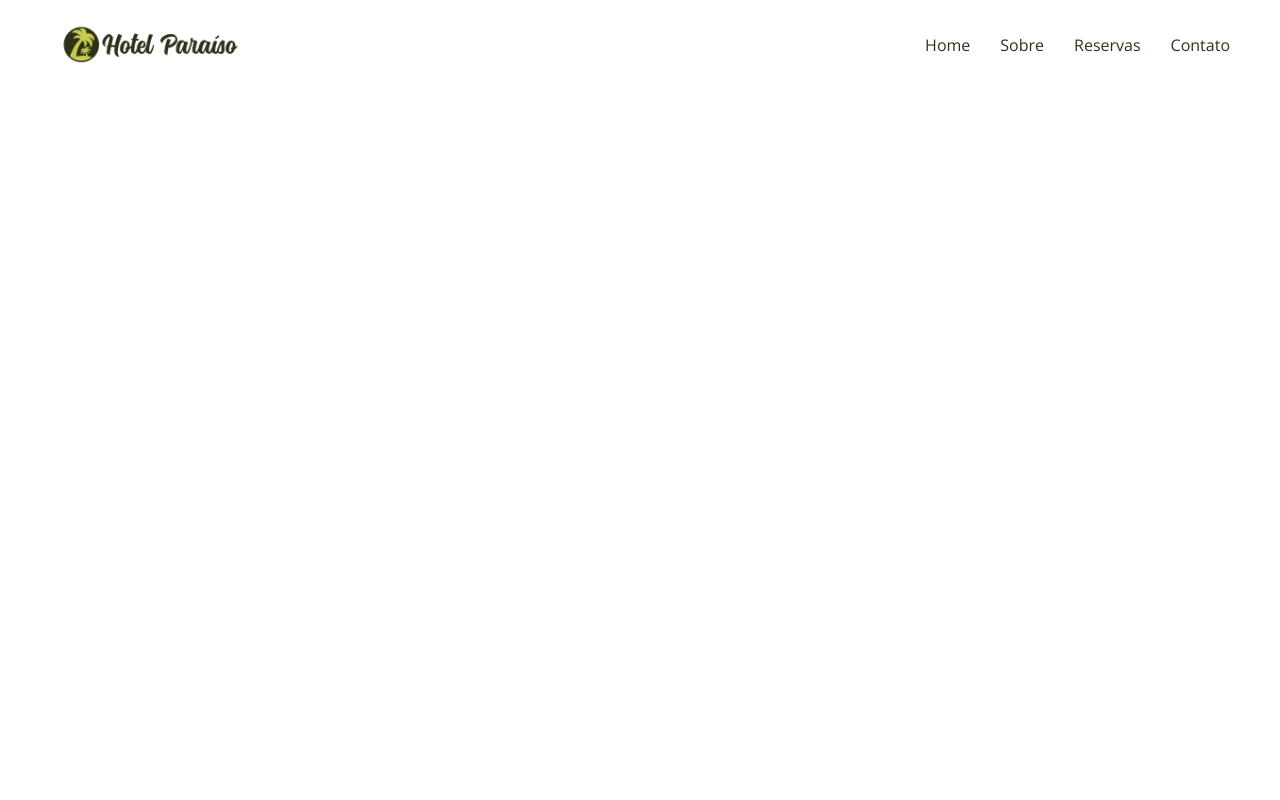
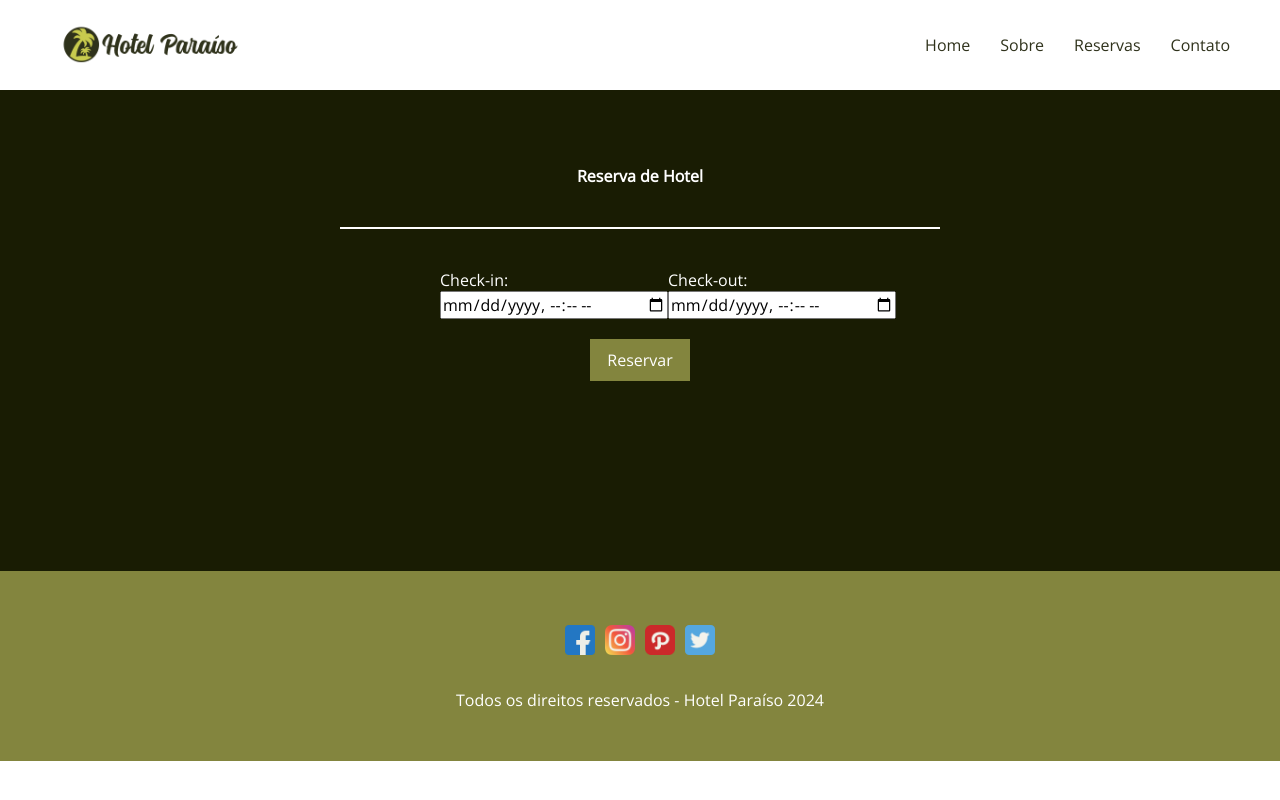
Before and after one commit to JoaoGabriielDev/SiteHotel, a plain HTML site: page reservas.html in a window 1280 px wide. Drawn offline with nearby package versions, Linux system fonts and the light colour scheme.

Commit message:
criação da pagina de checkin e checkout

```diff
--- /dev/null
+++ b/css/contato.css
@@ -0,0 +1,56 @@
+*{margin: 0; padding: 0; font-size: 100%; box-sizing: border-box; font-family: 'Open Sans', sans-serif; }
+
+nav, li{
+    list-style: none;
+}
+
+a{
+    text-decoration: none;
+    cursor: pointer;
+    opacity: 0.9;
+}
+
+a:hover{
+    opacity: 1;
+}
+
+header{
+    width: 100%;
+    position: absolute;
+    top: 0;
+    left: 0;
+    display: flex;
+    justify-content: space-between;
+    align-items: center;
+    padding: 20px 50px;
+    background-color: #fff;
+}
+
+header img{
+    width: 200px;
+}
+
+header nav{
+    display: flex;
+}
+
+header li a{
+    color: #191c03;
+}
+
+header li{
+    margin: 0px 15px;
+}
+
+header li:first-child {
+    margin-left: 0;
+}
+
+header li:last-child{
+    margin-right: 0;
+}
+
+@media (max-width: 700px){
+    header {flex-direction: column;}
+    header img {margin-bottom: 15px;}
+}
--- a/css/reservas.css
+++ b/css/reservas.css
@@ -1,6 +1,6 @@
 *{margin: 0; padding: 0; font-size: 100%; box-sizing: border-box; font-family: 'Open Sans', sans-serif; }
 
-nav, ul{
+nav, ul, li{
     list-style: none;
 }
 
@@ -54,3 +54,94 @@ header li:last-child{
     header {flex-direction: column;}
     header img {margin-bottom: 15px;}
 }
+
+.reservaform {
+    background-color: #191c03;
+    color: #fff;
+    padding: 140px;
+    display: flex;
+    padding-bottom: 190px;
+    flex-direction: column;
+    align-items: center;
+}
+
+.reservaform form {
+    max-width: 400px;
+    margin: 0 auto;
+    display: flex;
+    flex-direction: row;
+    align-items: center;
+}
+
+.reservaform label, input {
+    margin-bottom: 10px;
+
+}
+
+.reservaform label {
+    margin-right: 10px;
+}
+
+.reservaform button {
+    background-color: #83853e;
+    color: white;
+    margin-top: 10px;
+    padding: 10px;
+    border: none;
+    cursor: pointer;
+    width: 100px;
+
+}
+
+.reservaform h1{
+    padding-top: 25px;
+    text-align: center;
+    padding-bottom: 40px;
+}
+
+.reservaform hr{
+    width: 600px;
+    height: 2px;
+    background-color: #fff;
+    margin-bottom: 40px;
+    border: none;
+}
+
+.reservaform button:hover {
+    background-color: #c3c63b;
+}
+
+footer{
+    display: flex;
+    flex-direction: column;
+    background-color: #83853e;
+    padding: 50px 50px;
+    align-items: center;
+}
+
+footer ul{
+    display: flex;
+    margin-bottom: 25px;
+}
+
+footer ul li{
+    margin-right: 10px;
+}
+
+footer ul li:last-child{
+    margin-right: 0;
+}
+
+footer ul li a{
+    color: #c3c63b;
+    font-size: 2rem;
+}
+
+footer ul li a img{
+    width: 30px;
+}
+
+footer p{
+    color: #fff;
+    text-align: center;
+}
--- a/reservas.html
+++ b/reservas.html
@@ -7,11 +7,12 @@
 
     <link href="https://fonts.googleapis.com/css2?family=Open+Sans:wght@300&display=swap" rel="stylesheet">
     <link rel="stylesheet" href="css/reservas.css">
+
 </head>
 <body>
 
     <header>
-        <a href="#"><img src="img/logo.png" alt="Hotel Paraiso"></a>
+        <a href="index.html"><img src="img/logo.png" alt="Hotel Paraiso"></a>
         <nav>
                 <li><a href="index.html">Home</a></li>
                 <li><a href="index.html">Sobre</a></li>
@@ -20,5 +21,41 @@
         </nav>
     </header>
 
-</body>
+<section class="reservaform">
+  <h1>Reserva de Hotel</h1>
+  <hr>
+  <form id="reservaForm">
+      <li>
+        <label for="checkin">Check-in:</label>
+        <input type="datetime-local" id="checkin" class="datepicker" required>
+      </li>
+      <li>
+        <label for="checkout">Check-out:</label>
+        <input type="datetime-local" id="checkout" class="datepicker" required>
+      </li>
+  </form>
+
+  <button type="button" onclick="submitReservation()">Reservar</button>
+</section>
+
+    <script src="js/reserva.js"></script>
+
+    <footer>
+      <ul>
+          <li>
+              <a href=""><img src="img/facebook.png" alt="facebook"></a>
+          </li>
+          <li>
+              <a href=""><img src="img/instagram.png" alt="instagram"></a>
+          </li>
+          <li>
+              <a href=""><img src="img/social.png" alt="pintrest"></a>
+          </li>
+          <li>
+              <a href=""><img src="img/twitter.png" alt="twitter"></a>
+          </li>
+      </ul>
+      <p>Todos os direitos reservados - Hotel Paraíso 2024</p>
+    </footer>
+  </body>
 </html>
```
Also changed, not shown: contato.html (added, +27 -0 lines), index.html (+2 -2 lines), js/script.js (added, +9 -0 lines).
